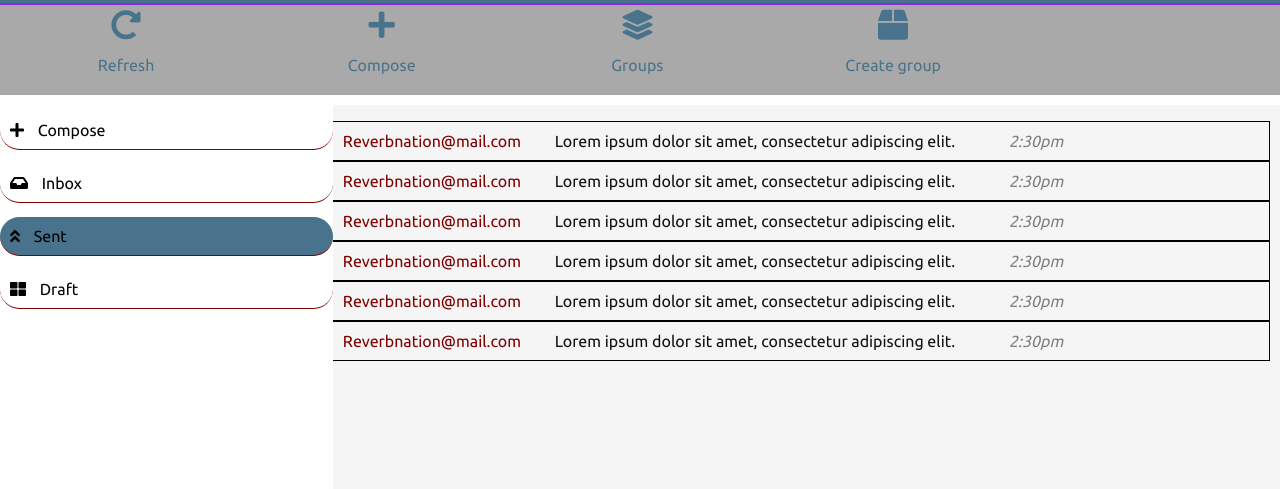
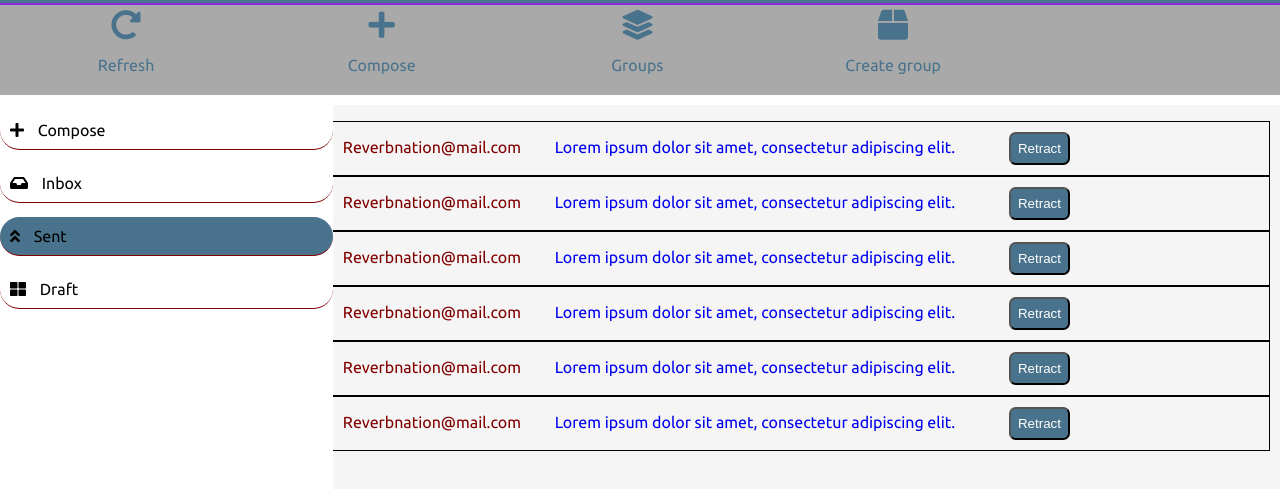
Before and after one commit to Tyak99/Epic_Mail, a plain HTML site: page Ui/sent.html in a window 1280 px wide. Shown: the part 69-558 px from the top of the page. Drawn offline with Linux system fonts and the light colour scheme.

Commit message:
add button to retract sent messages

```diff
--- a/Ui/css/sent.css
+++ b/Ui/css/sent.css
@@ -1,8 +1,7 @@
 body {
   margin: 0;
   padding: 0;
-  font-family: 'Ubuntu', sans-serif;
-
+  font-family: "Ubuntu", sans-serif;
 }
 
 header {
@@ -134,6 +133,16 @@ header .logout a:hover {
   text-align: right;
 }
 
+.btn-retract {
+  padding: 7px;
+  background-color: #49738c;
+  color: white;
+  cursor: pointer;
+  border-radius: 0.5em;
+}
+.btn-retract:hover {
+  background-color: #db5756;
+}
 @media screen and (max-width: 750px) {
   .aside-section {
     display: none;
@@ -151,6 +160,6 @@ header .logout a:hover {
     width: 32%;
     display: block;
     height: 85vh;
-    background-color: #F1F1F1;
+    background-color: #f1f1f1;
   }
 }
--- a/Ui/sent.html
+++ b/Ui/sent.html
@@ -95,48 +95,60 @@
     <!-- main section -->
     <div class="main-section">
       <ul>
+        <li>
           <a href="./View-Email.html">
-          <li>
             <span class="sender"> Reverbnation@mail.com </span> Lorem ipsum
             dolor sit amet, consectetur adipiscing elit.
-            <span class="status"> 2:30pm </span>
+          </a>
+          <span class="status">
+            <button class="btn-retract">Retract</button>
+          </span>
         </li>
-        </a>
+        <li>
           <a href="./View-Email.html">
-          <li>
             <span class="sender"> Reverbnation@mail.com </span> Lorem ipsum
             dolor sit amet, consectetur adipiscing elit.
-            <span class="status "> 2:30pm </span>
+          </a>
+          <span class="status">
+            <button class="btn-retract">Retract</button>
+          </span>
         </li>
-        </a>
+        <li>
           <a href="./View-Email.html">
-          <li>
             <span class="sender"> Reverbnation@mail.com </span> Lorem ipsum
             dolor sit amet, consectetur adipiscing elit.
-            <span class="status "> 2:30pm </span>
+          </a>
+          <span class="status">
+            <button class="btn-retract">Retract</button>
+          </span>
         </li>
-        </a>
+        <li>
           <a href="./View-Email.html">
-          <li>
             <span class="sender"> Reverbnation@mail.com </span> Lorem ipsum
             dolor sit amet, consectetur adipiscing elit.
-            <span class="status "> 2:30pm </span>
+          </a>
+          <span class="status">
+            <button class="btn-retract">Retract</button>
+          </span>
         </li>
-        </a>
+        <li>
           <a href="./View-Email.html">
-          <li>
             <span class="sender"> Reverbnation@mail.com </span> Lorem ipsum
             dolor sit amet, consectetur adipiscing elit.
-            <span class="status "> 2:30pm </span>
+          </a>
+          <span class="status">
+            <button class="btn-retract">Retract</button>
+          </span>
         </li>
-        </a>
+        <li>
           <a href="./View-Email.html">
-          <li>
             <span class="sender"> Reverbnation@mail.com </span> Lorem ipsum
             dolor sit amet, consectetur adipiscing elit.
-            <span class="status "> 2:30pm </span>
+          </a>
+          <span class="status">
+            <button class="btn-retract">Retract</button>
+          </span>
         </li>
-        </a>
       </ul>
     </div>
     <!-- end of main section -->
```
Lines whose indentation alone changed are shown as unchanged.
